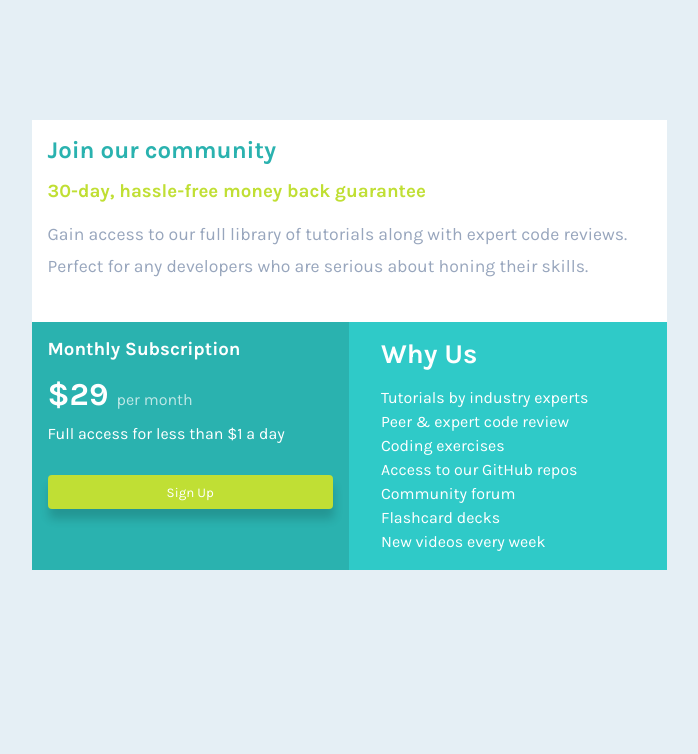
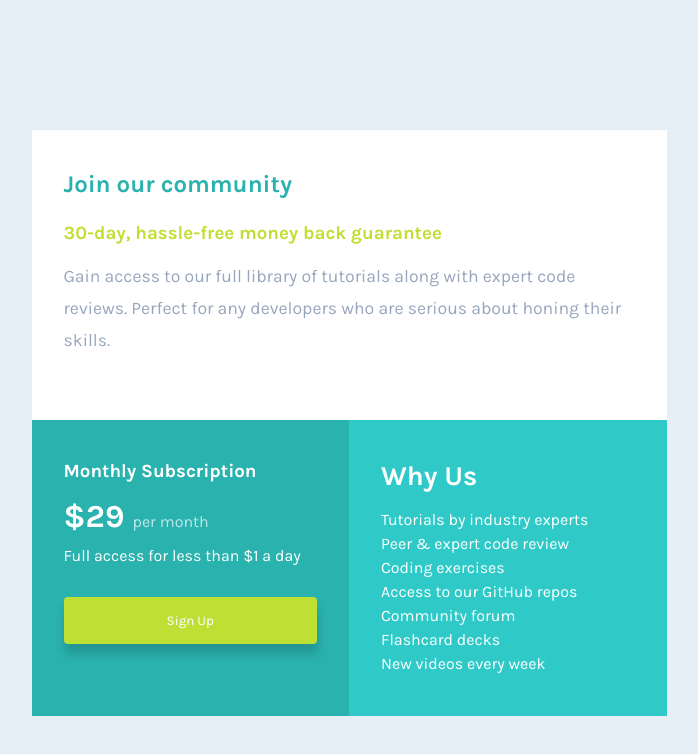
Before and after one commit to Muniir1/single-price-grid, a plain HTML site: page index.html in a window 1280 px wide. Shown: the whole page, without its empty margins (291-989 px from the left). Drawn offline with Linux system fonts and the light colour scheme.

Commit message:
edited the css file

```diff
--- a/styles.css
+++ b/styles.css
@@ -19,10 +19,10 @@ header{
     background-color: white;
 }
 main{
-    padding: 1rem;
+    padding: 2.5rem 2rem;
 }
 main h1{
-    margin-bottom: 1rem;
+    margin-bottom: 1.5rem;
     font-weight: 700;
     font-size: 1.5rem;
     color: hsl(179, 62%, 43%);
@@ -41,7 +41,7 @@ main p{
 }
 section{
     background-color: hsl(179, 62%, 43%);
-    padding: 1rem;
+    padding: 2.5rem 2rem;
     color: white;
 }
 section h3{
@@ -67,7 +67,7 @@ section .pp{
     color: white;
     background-color: hsl(71, 73%, 54%);
     font-family: inherit;
-    padding: 0.6rem 1.25rem;
+    padding: 1rem 1.25rem;
     width: 100%;
     border: none;
     border-radius: 0.25rem;
@@ -75,7 +75,7 @@ section .pp{
 }
 article{
     background-color: hsl(179, 62%, 49%);
-    padding: 1rem;
+    padding: 2.5rem 2rem;
     color: white;
 }
 article h3{
@@ -89,7 +89,9 @@ article p{
 }
 @media (min-width: 768px) {
     body{
-        margin-top: 70px;
+        margin-top: 80px;
+        justify-content: center;
+        align-items: center;
     }
     header{
         width: 635px;
```
